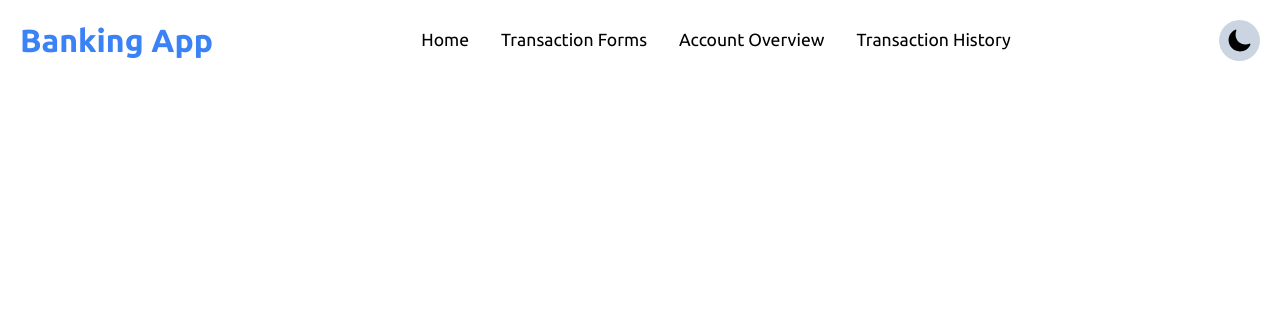
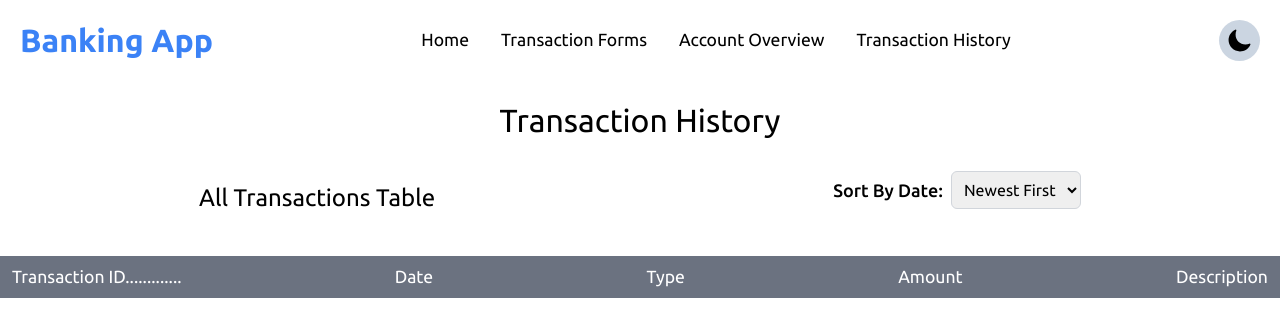
Before and after one commit to Noman7373/Banking-App, a React (Vite) app: page /transaction-history in a window 1280 px wide. Shown: the top 336 px of the page. Built offline with nearby package versions, Linux system fonts and the light colour scheme.

Commit message:
Completed All Pages

```diff
--- a/src/components/History.jsx
+++ b/src/components/History.jsx
@@ -1,11 +1,98 @@
-import React from 'react'
+import React, { useState, useEffect } from "react";
+import { useSelector } from "react-redux";
 
 const History = () => {
+  const [sortInput, setSortInput] = useState("newest-first");
+  const transactionAllHistory = useSelector(
+    (state) => state.store.bankTransaction
+  );
+  const [transferHistory, setTransferHistory] = useState([]);
+
+  useEffect(() => {
+    // Sort the transactions whenever the data or sort input changes
+    let sortedTransactions;
+    if (sortInput === "newest-first") {
+      sortedTransactions = [...transactionAllHistory].sort(
+        (a, b) => new Date(b.Date) - new Date(a.Date)
+      );
+    } else if (sortInput === "oldest-first") {
+      sortedTransactions = [...transactionAllHistory].sort(
+        (a, b) => new Date(a.Date) - new Date(b.Date)
+      );
+    }
+    setTransferHistory(sortedTransactions);
+  }, [transactionAllHistory, sortInput]); // Re-run this effect when either the transactions or sort input changes
+
+  const handleChange = (event) => {
+    setSortInput(event.target.value);
+  };
+
   return (
-    <div>
+    <>
+      <h1 className="text-[2rem] flex justify-center items-center mt-4">
+        Transaction History
+      </h1>
+      <div className="flex justify-around items-center mt-5">
+        <h1 className="text-[1.5rem] flex justify-center items-center mt-4">
+          All Transactions Table
+        </h1>
+        <form className="flex gap-2 justify-between items-center">
+          <label htmlFor="sort-by-date" className="text-lg font-medium">
+            Sort By Date:
+          </label>
+          <select
+            id="sort-by-date"
+            className="p-2 border dark:text-black text-white border-gray-300 rounded-md focus:outline-none focus:ring-2 focus:ring-blue-500"
+            value={sortInput}
+            onChange={handleChange}
+          >
+            <option value="newest-first">Newest First</option>
+            <option value="oldest-first">Oldest First</option>
+          </select>
+        </form>
+      </div>
 
-    </div>
-  )
-}
+      <div className="flex flex-col justify-between items-center mt-10">
+        <div className="flex justify-between items-center gap-2 w-full px-3 text-white text-[1.1rem] bg-gray-500 p-2">
+          <p>Transaction ID.............</p>
+          <p>Date</p>
+          <p>Type</p>
+          <p>Amount</p>
+          <p>Description</p>
+        </div>
+        <div className="w-full flex flex-col gap-3 justify-center items-center  pb-5 pt-3">
+          {transferHistory.length > 0 ? (
+            <ol className="flex flex-col gap-5 w-full mt-2 text-black list-inside">
+              {transferHistory.map((transaction) => (
+                <li
+                  key={transaction.id}
+                  className={`${
+                    transaction.transactionTypes == "Withdrawal"
+                      ? "bg-red-500 p-2 flex justify-between items-center"
+                      : transaction.transactionTypes == "Deposite"
+                      ? "p-2 bg-green-500 flex justify-between items-center"
+                      : "p-2 bg-gray-600 flex justify-between items-center"
+                  } `}
+                >
+                  <span>{transaction.id}</span>
+                  <span>{transaction.date}</span>
+                  <span>{transaction.transactionTypes}</span>
+                  <span>
+                    {transaction.amount}
+                    {transaction.currency}
+                  </span>
 
-export default History
+                  <span>{transaction.Description}</span>
+                </li>
+              ))}
+            </ol>
+          ) : (
+            <p className="text-white">No transactions found.</p>
+          )}
+        </div>
+      </div>
+    </>
+  );
+};
+
+export default History;
--- a/src/store/storeSlice.js
+++ b/src/store/storeSlice.js
@@ -28,6 +28,7 @@ const storeSlice = createSlice({
         console.error("Error saving to localStorage:", error);
       }
     },
+
   },
 });
 
```
